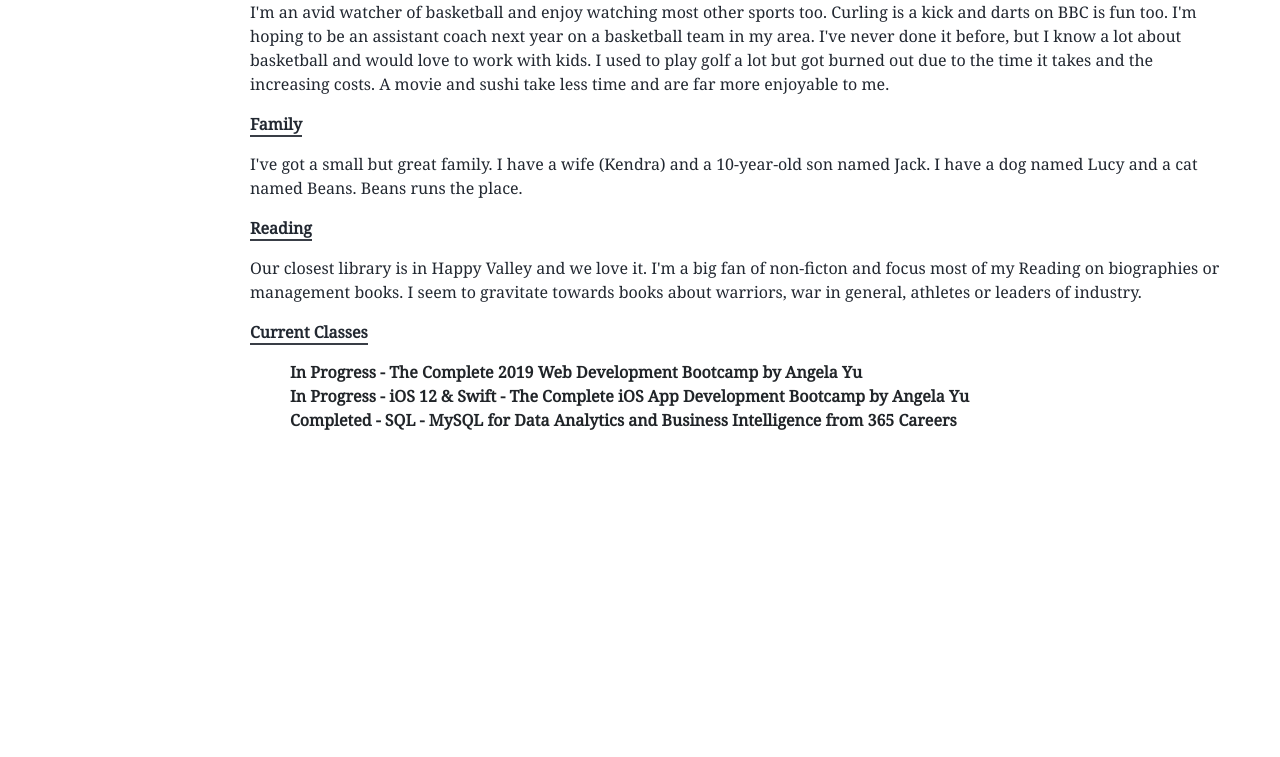
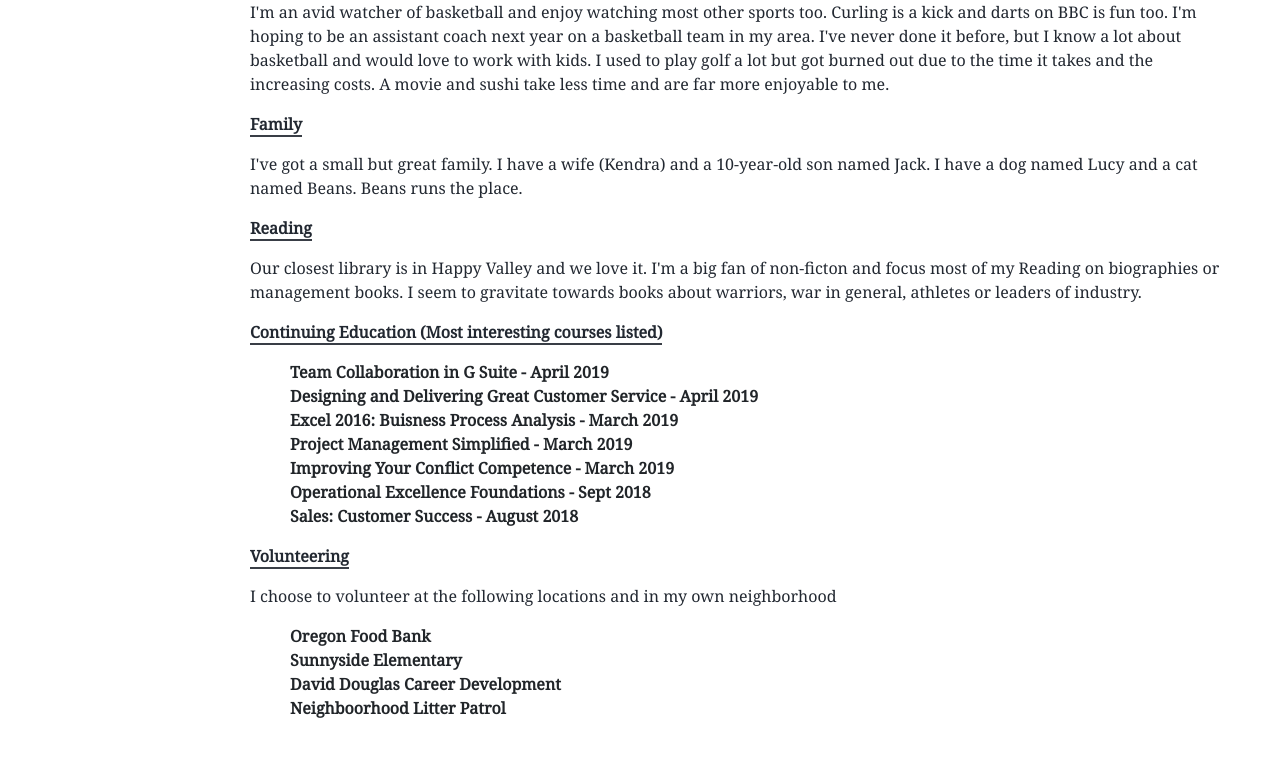
Before and after one commit to JasonINPDX/me, a plain HTML site: page hobbies.html in a window 1280 px wide. Shown: the part 555-1312 px from the top of the page. Before the commit the page ends 1053 px from the top, so only its background shows below. Drawn offline with nearby package versions, Linux system fonts and the light colour scheme.

Commit message:
Update hobbies.html

```diff
--- a/hobbies.html
+++ b/hobbies.html
@@ -165,15 +165,31 @@
         <p>Our closest library is in Happy Valley and we love it.  I'm a big fan of non-ficton and focus most of my Reading
         on biographies or management books.  I seem to gravitate towards books about warriors, war in general, athletes or leaders of industry.</p>
 
-    <p><strong><u>Current Classes</u></strong></p>
+    <p><strong><u>Continuing Education (Most interesting courses listed)</u></strong></p>
         <table>
             <ul class="comlist">
-                <li>In Progress - The Complete 2019 Web Development Bootcamp by Angela Yu</li>
-                <li>In Progress - iOS 12 & Swift - The Complete iOS App Development Bootcamp by Angela Yu</li>
-                <li>Completed - SQL - MySQL for Data Analytics and Business Intelligence from 365 Careers</li>
+                <li>Team Collaboration in G Suite - April 2019</li>
+                <li>Designing and Delivering Great Customer Service - April 2019</li>
+                <li>Excel 2016: Buisness Process Analysis - March 2019</li>
+                <li>Project Management Simplified - March 2019</li>
+                <li>Improving Your Conflict Competence - March 2019</li>
+                <li>Operational Excellence Foundations - Sept 2018</li>
+                <li>Sales: Customer Success - August 2018</li>
             </ul>
         </table>
 
+      <p><strong><u>Volunteering</u></strong></p>
+
+      <p>I choose to volunteer at the following locations and in my own neighborhood</p>
+
+        <table>
+            <ul class="comlist">
+                <li>Oregon Food Bank</li>
+                <li>Sunnyside Elementary</li>
+                <li>David Douglas Career Development</li>
+                <li>Neighboorhood Litter Patrol</li>
+            </ul>
+        </table>
 
     </div>
 
```
